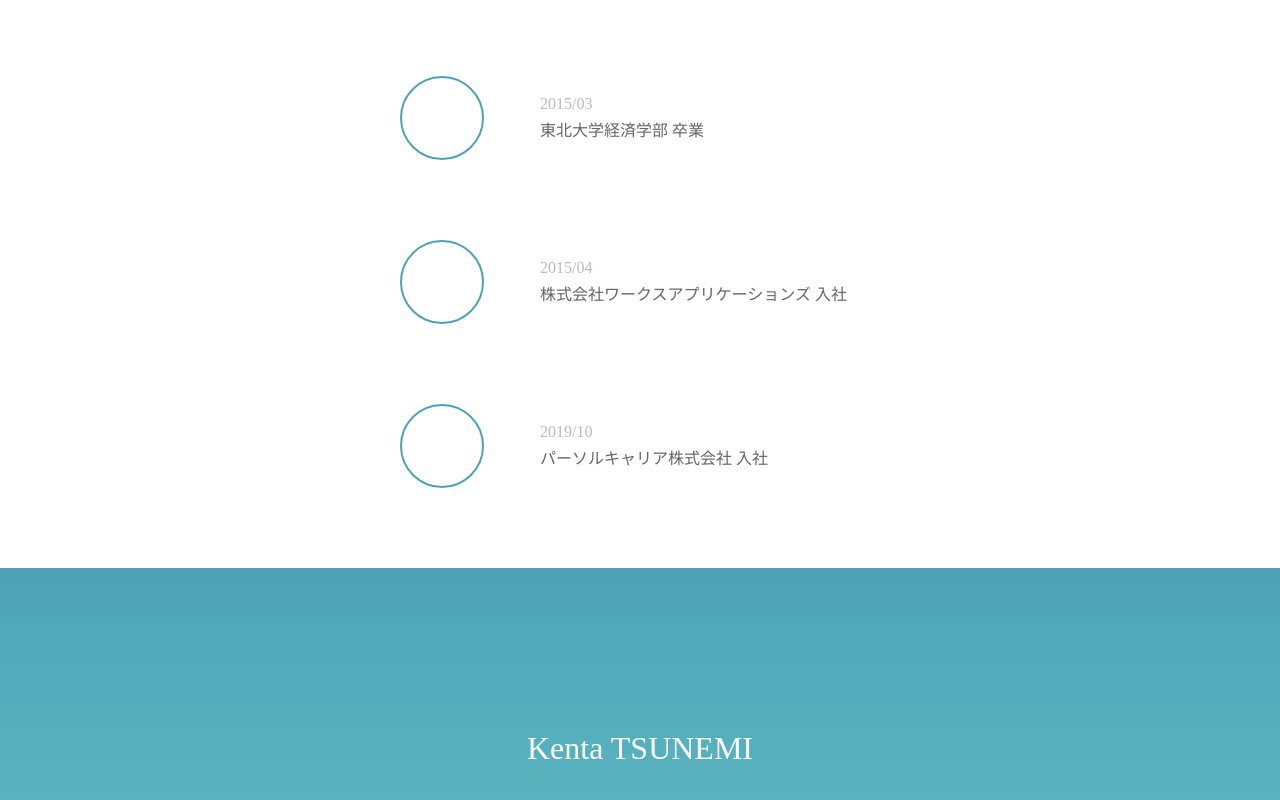
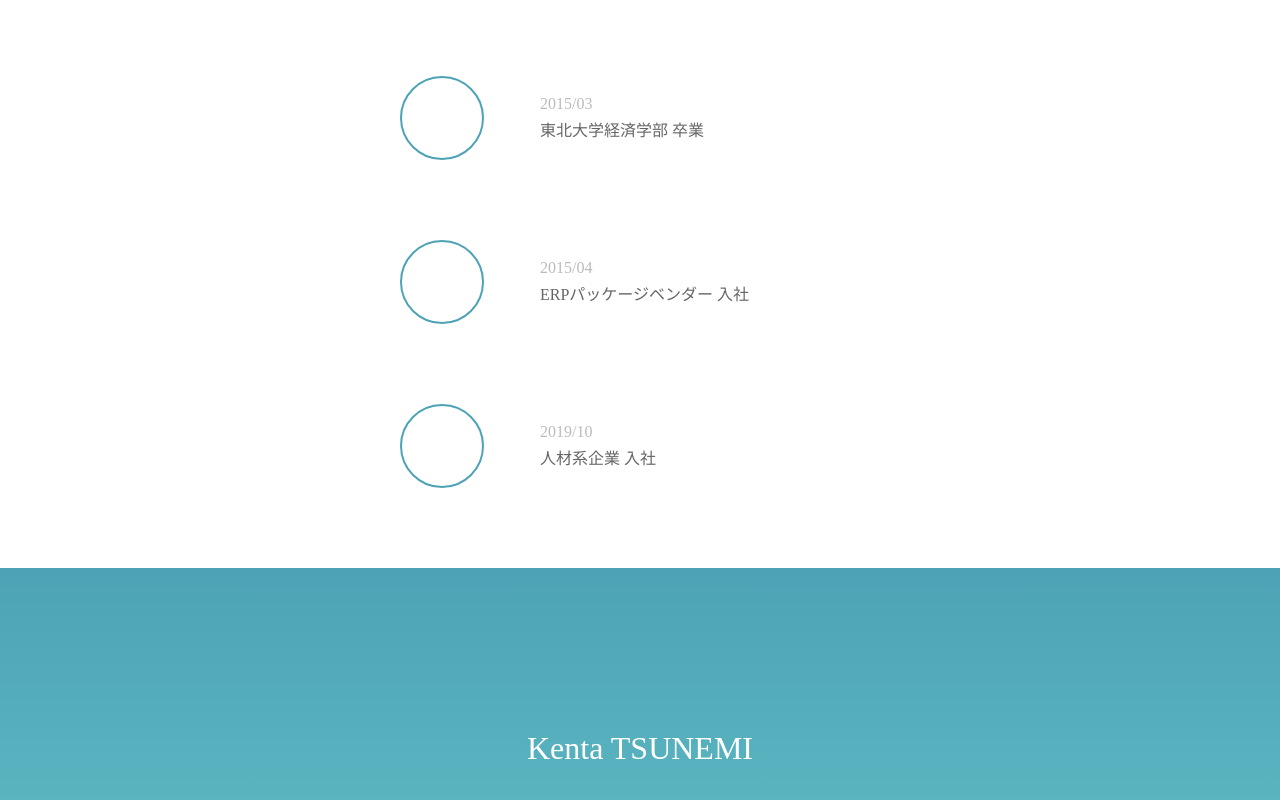
Before and after one commit to tocomi/homepage, a Vue app: page / in a window 1280 px wide. Shown: the part 1032-1832 px from the top of the page. Built offline with nearby package versions, Linux system fonts and the light colour scheme; some icons are missing.

Commit message:
feat: 文言修正

```diff
--- a/src/App.vue
+++ b/src/App.vue
@@ -96,13 +96,13 @@
           key: 'company-01',
           iconName: 'domain-icon',
           date: '2015/04',
-          description: '株式会社ワークスアプリケーションズ 入社',
+          description: 'ERPパッケージベンダー 入社',
         },
         {
           key: 'company-02',
           iconName: 'domain-icon',
           date: '2019/10',
-          description: 'パーソルキャリア株式会社 入社',
+          description: '人材系企業 入社',
         },
       ],
       links: [
```
